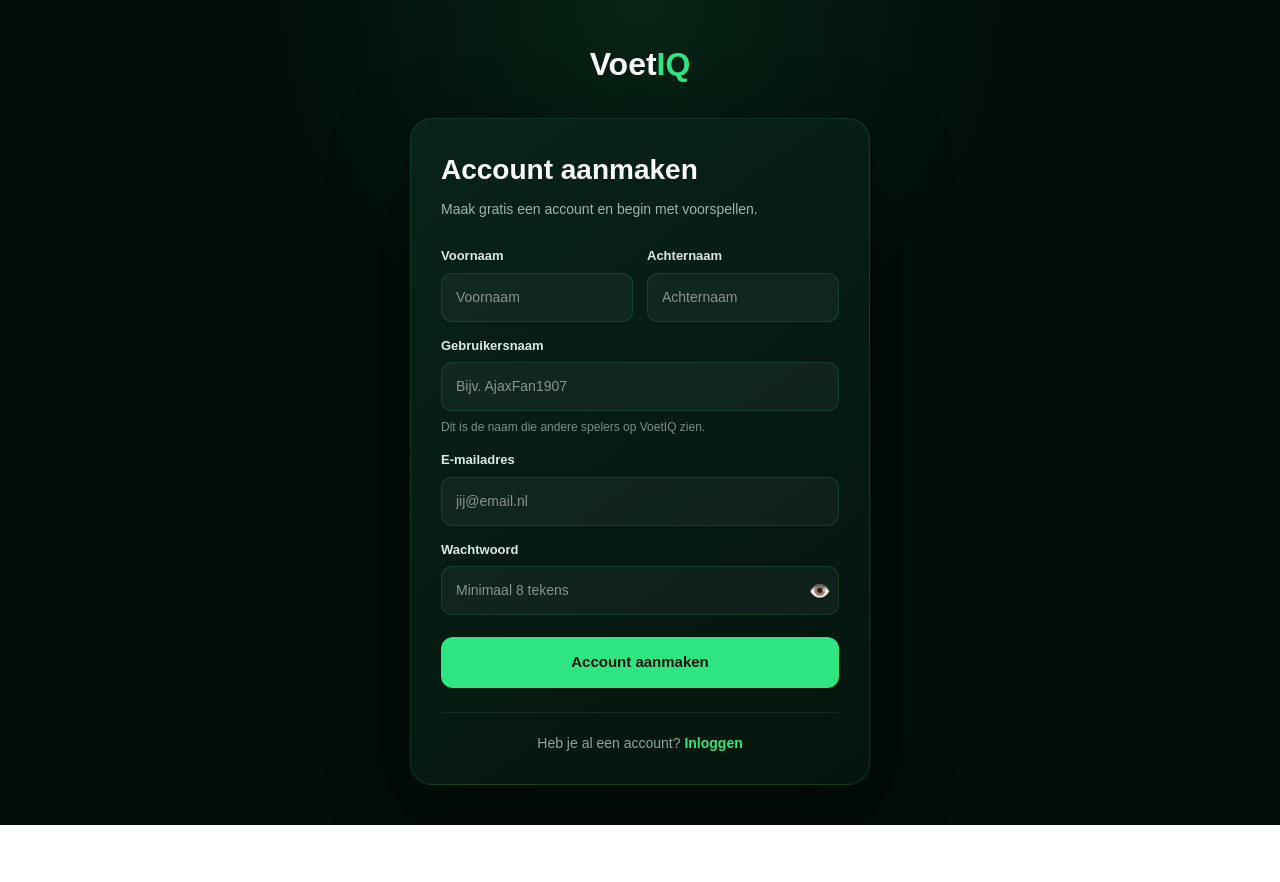
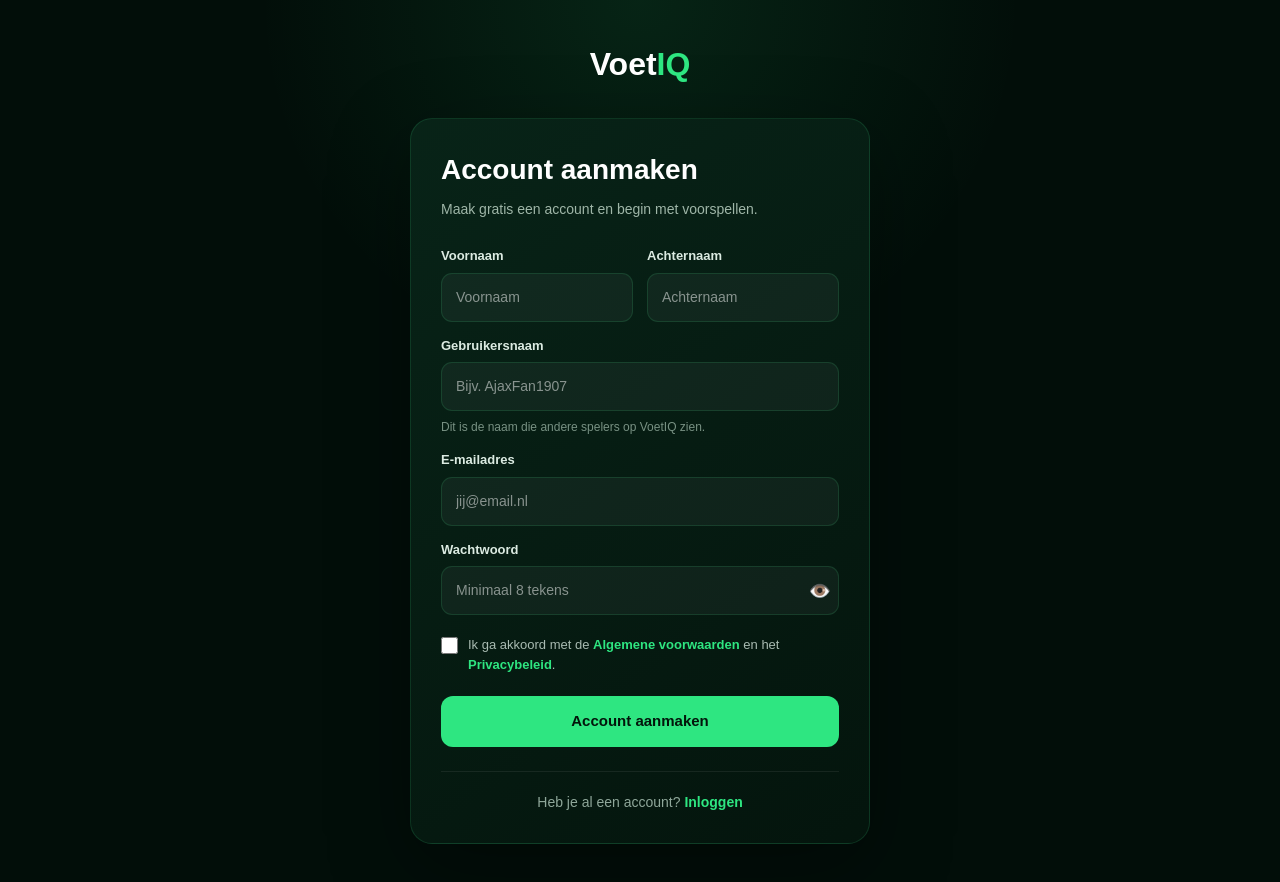
Before and after one commit to MGODamian/voetiq, a Next.js app: page /registreren in a window 1280 px wide. Before the commit the page ends 825 px from the top, so only its background shows below. Built offline with nearby package versions, Linux system fonts and the light colour scheme.

Commit message:
Add terms agreement to registration

```diff
--- a/app/registreren/page.tsx
+++ b/app/registreren/page.tsx
@@ -11,6 +11,7 @@ export default function RegistrerenPage() {
   const [email, setEmail] = useState("");
   const [password, setPassword] = useState("");
   const [showPassword, setShowPassword] = useState(false);
+  const [acceptedTerms, setAcceptedTerms] = useState(false);
 
   const [loading, setLoading] = useState(false);
   const [registered, setRegistered] = useState(false);
@@ -33,6 +34,13 @@ export default function RegistrerenPage() {
       !password
     ) {
       setErrorMessage("Vul alle velden in.");
+      return;
+    }
+
+    if (!acceptedTerms) {
+      setErrorMessage(
+        "Je moet akkoord gaan met de Algemene voorwaarden en het Privacybeleid."
+      );
       return;
     }
 
@@ -85,16 +93,12 @@ export default function RegistrerenPage() {
         return;
       }
 
-      // Supabase vereist e-mailbevestiging.
-      // We tonen daarom een bevestigingsscherm.
       if (!data.session) {
         setRegistered(true);
         setLoading(false);
         return;
       }
 
-      // Als e-mailbevestiging niet vereist is,
-      // kan de gebruiker direct verder.
       window.location.href = "/";
     } catch (error) {
       console.error(error);
@@ -391,6 +395,61 @@ export default function RegistrerenPage() {
               </div>
             </div>
 
+            <label
+              style={{
+                display: "flex",
+                alignItems: "flex-start",
+                gap: "10px",
+                marginTop: "20px",
+                color: "#a9bbb2",
+                fontSize: "13px",
+                lineHeight: 1.5,
+                cursor: "pointer",
+              }}
+            >
+              <input
+                type="checkbox"
+                checked={acceptedTerms}
+                onChange={(e) => setAcceptedTerms(e.target.checked)}
+                style={{
+                  width: "17px",
+                  height: "17px",
+                  marginTop: "2px",
+                  flexShrink: 0,
+                  accentColor: "#2ee681",
+                  cursor: "pointer",
+                }}
+              />
+
+              <span>
+                Ik ga akkoord met de{" "}
+                <Link
+                  href="/voorwaarden"
+                  target="_blank"
+                  style={{
+                    color: "#2ee681",
+                    fontWeight: 800,
+                    textDecoration: "none",
+                  }}
+                >
+                  Algemene voorwaarden
+                </Link>{" "}
+                en het{" "}
+                <Link
+                  href="/privacy"
+                  target="_blank"
+                  style={{
+                    color: "#2ee681",
+                    fontWeight: 800,
+                    textDecoration: "none",
+                  }}
+                >
+                  Privacybeleid
+                </Link>
+                .
+              </span>
+            </label>
+
             {errorMessage && (
               <div
                 style={{
```
